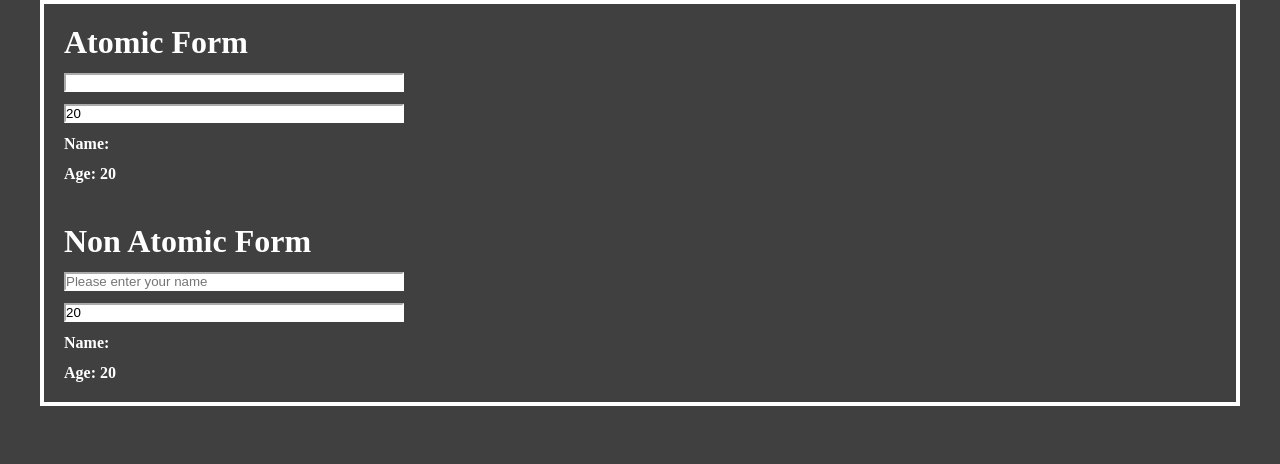
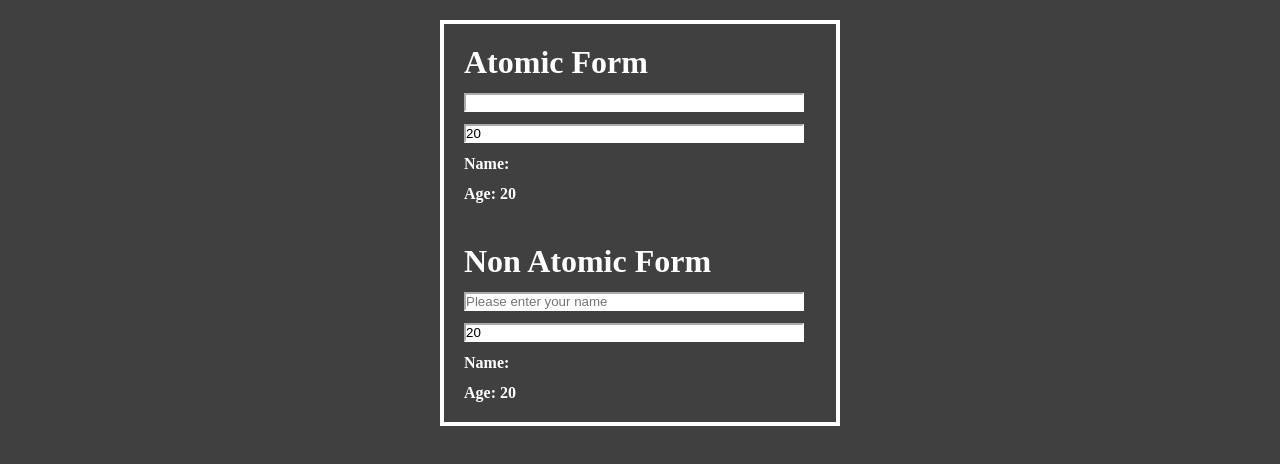
Before and after one commit to lee-gyu/react-atomic-state-example, a React (Vite) app: page / in a window 1280 px wide. Shown: the top 464 px of the page. Built offline with nearby package versions, Linux system fonts and the light colour scheme.

Commit message:
design: adjust main layout form capture

```diff
--- a/src/_app.css
+++ b/src/_app.css
@@ -10,9 +10,13 @@
   padding: 0;
 }
 
+body {
+  margin-top: 20px;
+}
+
 .app {
   max-width: 100vw;
-  width: 1200px;
+  width: 400px;
   padding: 20px;
   border: 4px solid;
   margin: auto;
```
